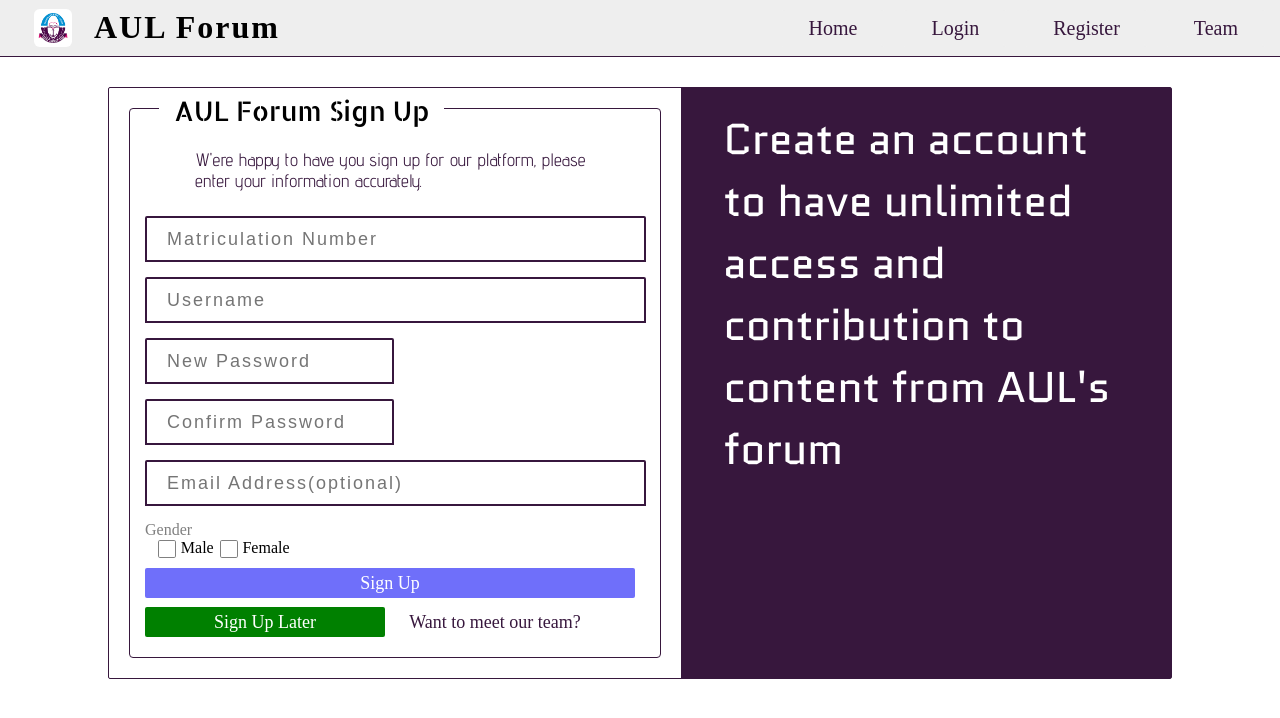
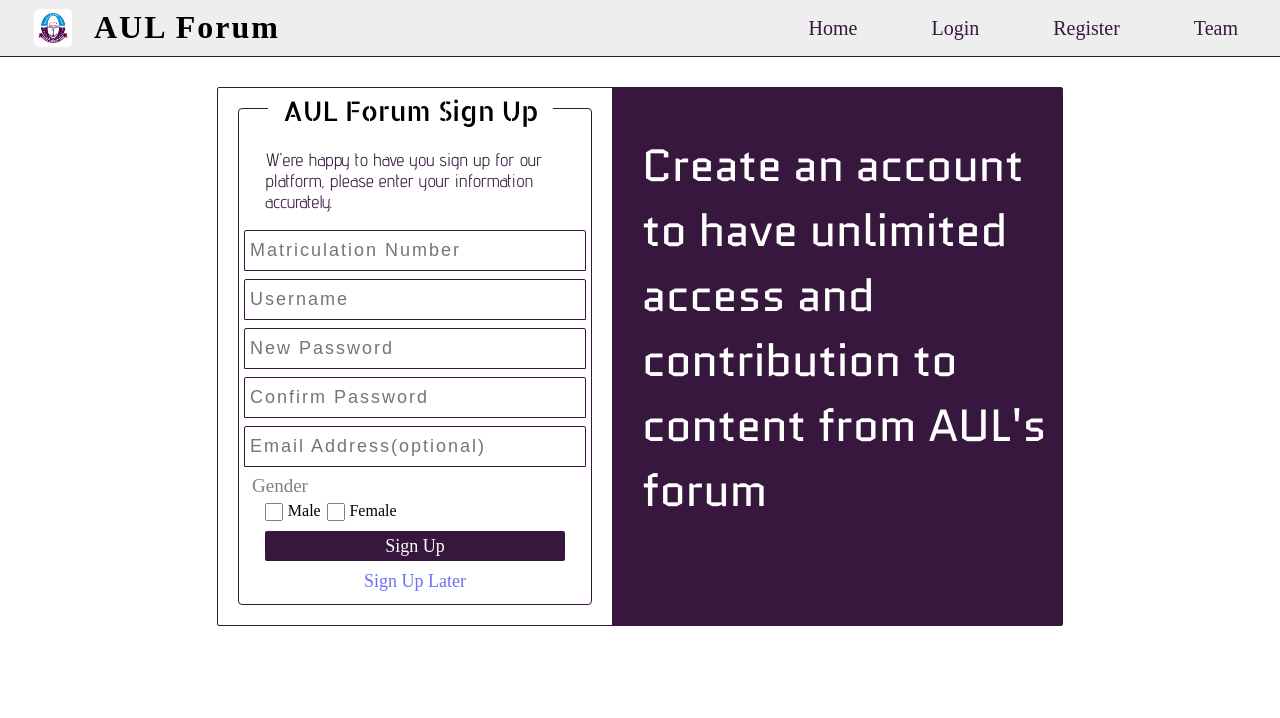
Before and after one commit to Tekipeps/aul-forum, a React (Create React App) app in the folder client/: page /register in a window 1280 px wide. Shown: the top 718 px of the page. Built offline with nearby package versions, Linux system fonts and the light colour scheme.

Commit message:
UI, prettier, updates

```diff
--- a/client/src/components/login/Login.scss
+++ b/client/src/components/login/Login.scss
@@ -10,30 +10,19 @@
     }
 }
 
-#login-form {
-    position: relative;
-    width: 400px;
-    padding: 10px 10px;
-    > input {
-        width: 95%;
-    }
+#button-holder > button {
+    &[name='login'] {
+        width: 330px;
+        background-color: $purple-theme;
     }
 
-#login-btn {
-    background-color: $purple-theme;
-    width: 98%;
-    margin-top: 5px auto;
-    height: 35px;
-}
-
-#register-btn {
-    margin-top: 5px;
-    background-color: $blue-theme;
-    width: 98%;
+    &[name='register'] {
+        background: none;
         > a {
-        color: white;
+            color: $blue-theme;
             width: 100%;
             height: 100%;
             display: block;
         }
     }
+}
--- a/client/src/components/login/Login.tsx
+++ b/client/src/components/login/Login.tsx
@@ -12,17 +12,25 @@ export const Login = (): ReactElement => (
             <div id='logo-image'>
                 <img src={Logo} alt='logo' />
             </div>
-            <form id='login-form'>
+            <div id='form-div'>
+                <form>
+                    <div className='text-input'>
                         <input name='matric-no' type='text' placeholder='Matric Number' />
+                    </div>
+                    <div className='text-input'>
                         <input name='password' type='password' placeholder='Password' />
-                <button id='login-btn' type='submit'>
+                    </div>
+                    <div id='button-holder'>
+                        <button name='login' type='button'>
                             Login
                         </button>
 
-                <button id='register-btn'>
+                        <button name='register'>
                             <Link to='/register'>Dont have an account?</Link>
                         </button>
+                    </div>
                 </form>
+            </div>
         </div>
         <SideBar
             content='Keep up with news and discussions related to AUL from anywhere, at
@@ -30,3 +38,10 @@ export const Login = (): ReactElement => (
         />
     </div>
 );
+/*<button id='login-btn' type='submit'>
+                        Login
+                    </button>
+
+                    <button id='register-btn'>
+                        <Link to='/register'>Dont have an account?</Link>
+                    </button>*/
--- a/client/src/components/register/FormContainer.tsx
+++ b/client/src/components/register/FormContainer.tsx
@@ -6,12 +6,24 @@ const FormContainer = (): ReactElement => (
         <div id='form-description'>
             W'ere happy to have you sign up for our platform, please enter your information accurately.
         </div>
-        <form id='signup-form'>
-            <input name='matric-no' type='text' placeholder='Matriculation Number' className='long' />
-            <input name='username' type='text' placeholder='Username' className='long' />
-            <input name='password' type='text' placeholder='New Password' className='short' />
-            <input name='confirmpassword' type='password' placeholder='Confirm Password' className='short' />
-            <input name='email' type='email' placeholder='Email Address(optional)' className='long' />
+        <div id='form-div'>
+            <form>
+                <div className='text-input'>
+                    <input name='matric-no' type='text' placeholder='Matriculation Number' />
+                </div>
+                <div className='text-input'>
+                    <input name='username' type='text' placeholder='Username' />
+                </div>
+                <div className='text-input short'>
+                    <input name='password' type='text' placeholder='New Password' />
+                </div>
+                <div className='text-input short'>
+                    <input name='confirmpassword' type='password' placeholder='Confirm Password' />
+                </div>
+                <div className='text-input'>
+                    <input name='email' type='email' placeholder='Email Address(optional)' />
+                </div>
+
                 <div id='gender-option'>
                     <p>Gender</p>
                     <div>
@@ -25,17 +37,16 @@ const FormContainer = (): ReactElement => (
                         </label>
                     </div>
                 </div>
-
+                <div id='button-holder'>
                     <button name='signup' type='button'>
                         Sign Up
                     </button>
                     <button name='signup-later' type='button'>
                         <Link to='/'>Sign Up Later</Link>
                     </button>
-            <button name='team-link' type='button'>
-                <Link to='/team'>Want to meet our team?</Link>
-            </button>
+                </div>
             </form>
+        </div>
     </div>
 );
 
--- a/client/src/components/register/Register.scss
+++ b/client/src/components/register/Register.scss
@@ -5,50 +5,29 @@
     font-family: Advent Pro;
     font-size: 18px;
     margin: auto;
-    width: 400px;
+    //background:red;
+    width: 300px;
 }
 
-#signup-form {
-    width: 500px;
-    padding: 15px;
-    > input {
-        &.long {
-            width: 95%;
-        }
-        &.short {
-            width: 44.5%;
-        }
+#button-holder > button {
+    &[name='signup'] {
+        width: 300px;
+        background-color: $purple-theme;
     }
-    > button {
-        display: inline-block;
-        &[name='signup'] {
-            background-color: $blue-theme;
-            width: 98%;
-        }
-        &[name='signup-later'] {
-            width: 48%;
-            background-color: green;
-        }
-        &[name='team-link'] {
-            margin-top: 4px;
-            width: 44%;
-            background: none;
-            a {
-                color: $purple-theme;
-            }
-        }
-        > a {
-            color: white;
-            width: 100%;
-            display: block;
+    &[name='signup-later'] {
+        background: none;
+        a {
+            color: $blue-theme;
         }
     }
 }
 
 #gender-option {
+    margin-left: 10px;
     > p {
-        margin: 0%;
+        margin: 5px 0px;
         color: grey;
+        font-size: 19px;
     }
     > div {
         margin: 0px 0px 10px 10px;
--- a/client/src/components/team/Team.scss
+++ b/client/src/components/team/Team.scss
@@ -1,7 +1,11 @@
 @import '../../variables.scss';
+@mixin center-absolute-element {
+    left: 50%;
+    transform: translateX(-50%);
+}
 #github-link {
     display: inline-block;
-    margin-top: 20px;
+    margin-top: 10px;
     background-color: #050;
     border: 1px solid #0a0;
     padding: 3px 6px;
@@ -14,27 +18,33 @@
     }
 }
 
-.heading {
-    font-size: 22px;
-    margin: 20px 30px;
+#heading {
+    font-size: 40px;
+    margin: 50px 50px;
     font-family: 'Times New Roman', Times, serif;
-    color: grey;
+    color: $purple-theme;
+    text-align: center;
+    border: 1px solid $purple-theme;
+    padding: 10px;
+    background-color: #eee;
 }
 
-.team-list {
+#team-list {
+    position: absolute;
     display: flex;
     flex-flow: row wrap;
+    width: 80%;
+    @include center-absolute-element;
 }
 
 .member {
     background: linear-gradient($purple-theme 15%, #ccc 15%);
+    margin: 5px auto;
     position: relative;
     width: 200px;
-    display: flex;
-    flex-direction: column;
     border-radius: 6px;
-    margin: 3px 12px;
-    padding: 5px;
+    padding: 4px;
+
     > .avatar {
         width: 70px;
         height: 70px;
@@ -50,21 +60,22 @@
     > .role {
         padding: 0px 9px;
         //background-color: $purple-theme;
-        font-size: 14px;
+        font-size: 15px;
         text-align: center;
-        width: 100%;
+        width: 90%;
         color: $purple-theme;
         //border-radius: 4px;
         font-weight: 600;
         border-bottom: 1px solid $purple-theme;
     }
     > .bio {
-        position: relative;
+        //position: relative;
+
         font-size: 0.8rem;
         font-size: 14px;
         font-weight: 600;
-        padding: 4px;
-        max-height: 150px;
+        padding: 7px;
+        //max-height: 150px;
     }
     > a {
         width: 15%;
--- a/client/src/components/team/Team.tsx
+++ b/client/src/components/team/Team.tsx
@@ -7,8 +7,8 @@ export const Team = (): ReactElement => (
         <a id='github-link' href='https://github.com/Tekipeps/aul-forum'>
             Checkout this project on Github
         </a>
-        <div className='heading'>Meet the awesome crew that contributed to this project.</div>
-        <div className='team-list'>
+        <div id='heading'>Meet The Awesome Crew That Contributed To This Project.</div>
+        <div id='team-list'>
             <TeamMember
                 name='Tekena Solomon'
                 avatarURL={fetchAvatar('tekipeps.jpeg')}
--- a/client/src/scss/form.scss
+++ b/client/src/scss/form.scss
@@ -20,14 +20,16 @@
     font-family: Quantico;
     background-color: $purple-theme;
     color: white;
-    padding: 20px;
+    padding: 0px;
+    position: relative;
+
     > p {
-        margin: auto;
-        position: relative;
+        margin-left: 30px;
+        position: absolute;
         width: 90%;
         height: 80%;
         word-wrap: break-word;
-        font-size: 43px;
+        font-size: 45px;
     }
 }
 
@@ -54,26 +56,39 @@
     z-index: 1;
 }
 
-input[type='text'],
-input[type='password'],
-input[type='email'] {
-    height: 40px;
+#form-div {
+    padding: 3px 3px;
+    display: inline-block;
+    .text-input {
+        input {
+            width: 330px;
+            padding: 2px 5px;
+            margin: 5px 2px 3px 2px;
+        }
+    }
+}
+
+.text-input > input {
+    height: 35px;
     font-size: 18px;
-    padding-left: 20px;
+    padding-left: 6px;
     letter-spacing: 2px;
     background-color: white;
     margin-bottom: 15px;
-    margin-right: 2px;
     border-radius: 2px 2px 0px 0px;
-    border: 2px solid $purple-theme;
+    border: 1px solid $purple-theme;
     transition-property: border;
     transition-duration: 0.5s;
     &:focus {
-        border: 2px solid grey;
+        border: 1px solid grey;
     }
 }
 
+#button-holder {
+    display: grid;
     button {
+        margin: 0px auto;
+        padding: 0;
         height: 30px;
         font-size: 18px;
         border: none;
@@ -81,5 +96,5 @@ button {
         color: white;
         margin-bottom: 5px;
         font-family: 'Times New Roman', Times, serif;
-    padding: 0px;
     }
+}
```
Lines whose indentation alone changed are shown as unchanged.
